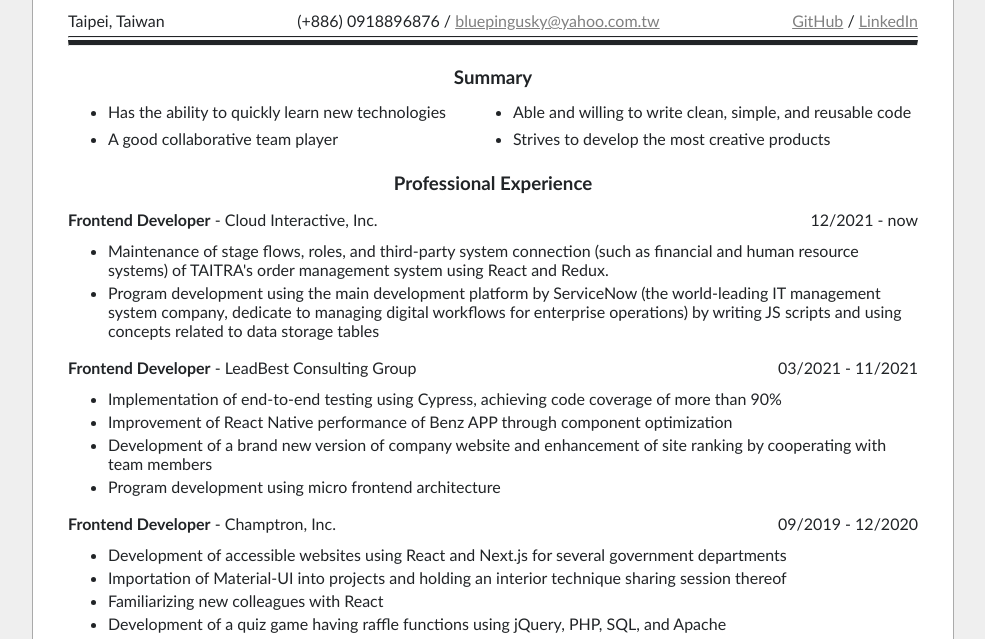
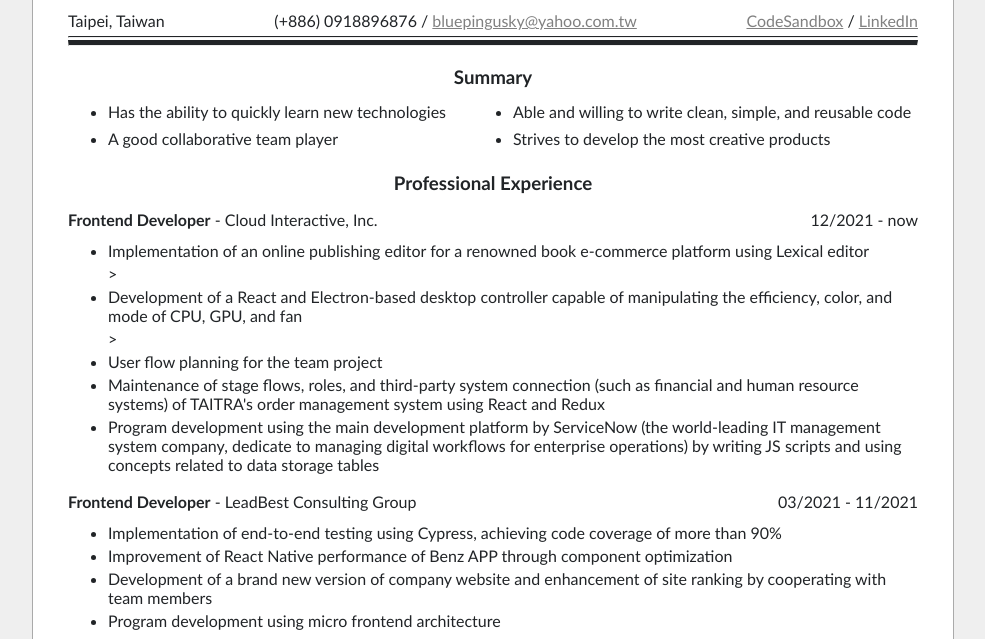
Before and after one commit to derek0610/resume, a plain HTML site: page index.html in a window 1280 px wide. Shown: the part 95-734 px from the top of the page, without its empty margins (147-1132 px from the left). Drawn offline with Linux system fonts and the light colour scheme.

Commit message:
add new experience

```diff
--- a/index.html
+++ b/index.html
@@ -17,7 +17,7 @@
           <p>Taipei, Taiwan</p>
           <p>(+886) 0918896876 / <a href="mailTo:bluepingusky@yahoo.com.tw">bluepingusky@yahoo.com.tw</a>
           <p>
-            <a href="https://github.com/derek0610" target="_blank">GitHub</a>
+            <a href="https://codesandbox.io/u/bluepingusky" target="_blank">CodeSandbox</a>
             <span>/</span>
             <a href="https://www.linkedin.com/in/derekchen0610/" target="_blank">LinkedIn</a>
           </p>
@@ -42,7 +42,10 @@
             <p><date>12/2021 - now</date></p>
           </div>
           <ul>
-            <li>Maintenance of stage flows, roles, and third-party system connection (such as financial and human resource systems) of TAITRA's order management system using React and Redux.</li>
+            <li>Implementation of an online publishing editor for a renowned book e-commerce platform using Lexical editor</li>>
+            <li>Development of a React and Electron-based desktop controller capable of manipulating the efficiency, color, and mode of CPU, GPU, and fan</li>>
+            <li>User flow planning for the team project</li>
+            <li>Maintenance of stage flows, roles, and third-party system connection (such as financial and human resource systems) of TAITRA's order management system using React and Redux</li>
             <li>Program development using the main development platform by ServiceNow (the world-leading IT management system company, dedicate to managing digital workflows for enterprise operations) by writing JS scripts and using concepts related to data storage tables</li>
           </ul>
         </section>
```
